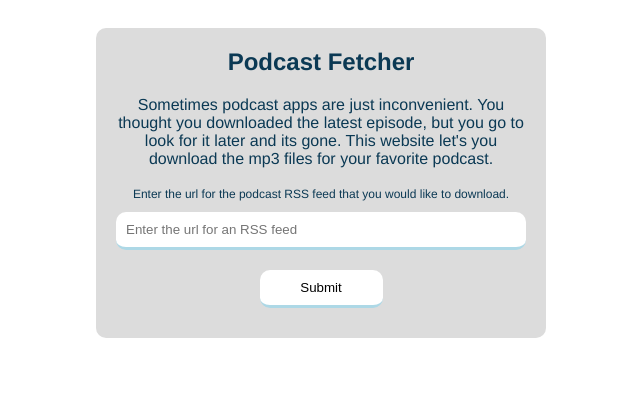
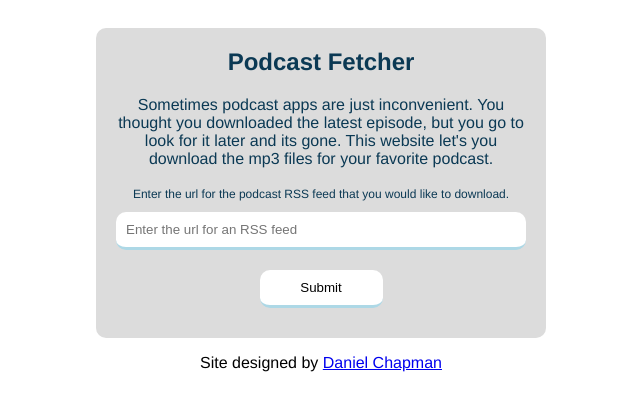
Before and after one commit to dschapman/get-podcasts-from-rss-feed, a Next.js app: page / in a window 1280 px wide. Shown: the top 410 px of the page, without its empty margins (319-959 px from the left). Built offline with nearby package versions, Linux system fonts and the light colour scheme.

Commit message:
add attribution

```diff
--- a/pages/index.js
+++ b/pages/index.js
@@ -4,12 +4,18 @@ import Form from "../src/form";
 const Container = styled.div`
   display: block;
   text-align: center;
+  #attribution {
+    padding-top: 1rem;
+  }
 `;
 
 function HomePage() {
   return (
     <Container>
       <Form />
+      <div id="attribution">
+        Site designed by <a href="https://danielchapman.dev">Daniel Chapman</a>
+      </div>
     </Container>
   );
 }
--- a/src/form.js
+++ b/src/form.js
@@ -12,7 +12,7 @@ const colors = {
 
 const MyForm = styled.form`
   color: ${colors.prussianblue};
-  font-family: "helvetica neue";
+
   margin-top: 20px;
   display: inline-block;
   background: gainsboro;
--- a/src/global.css
+++ b/src/global.css
@@ -1,3 +1,7 @@
+html,
+body {
+  font-family: "helvetica neue", "helvetica", "arial";
+}
 * {
   box-sizing: border-box;
 }
```
